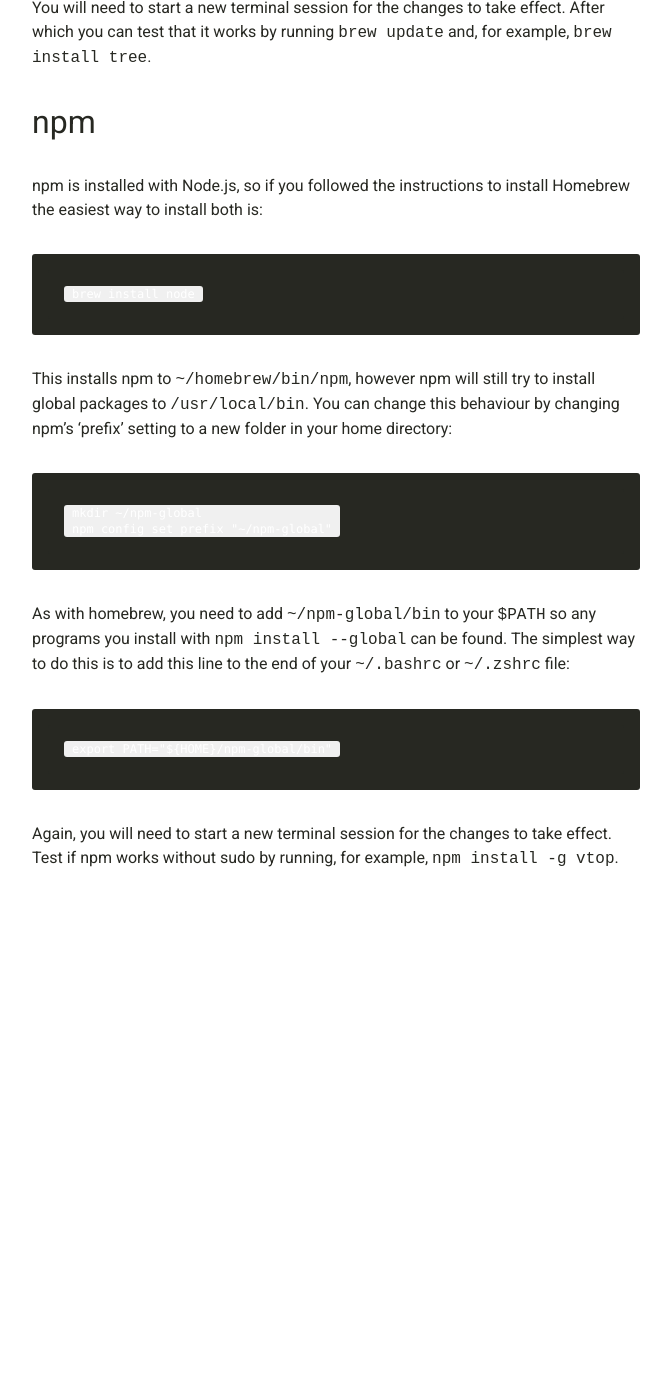
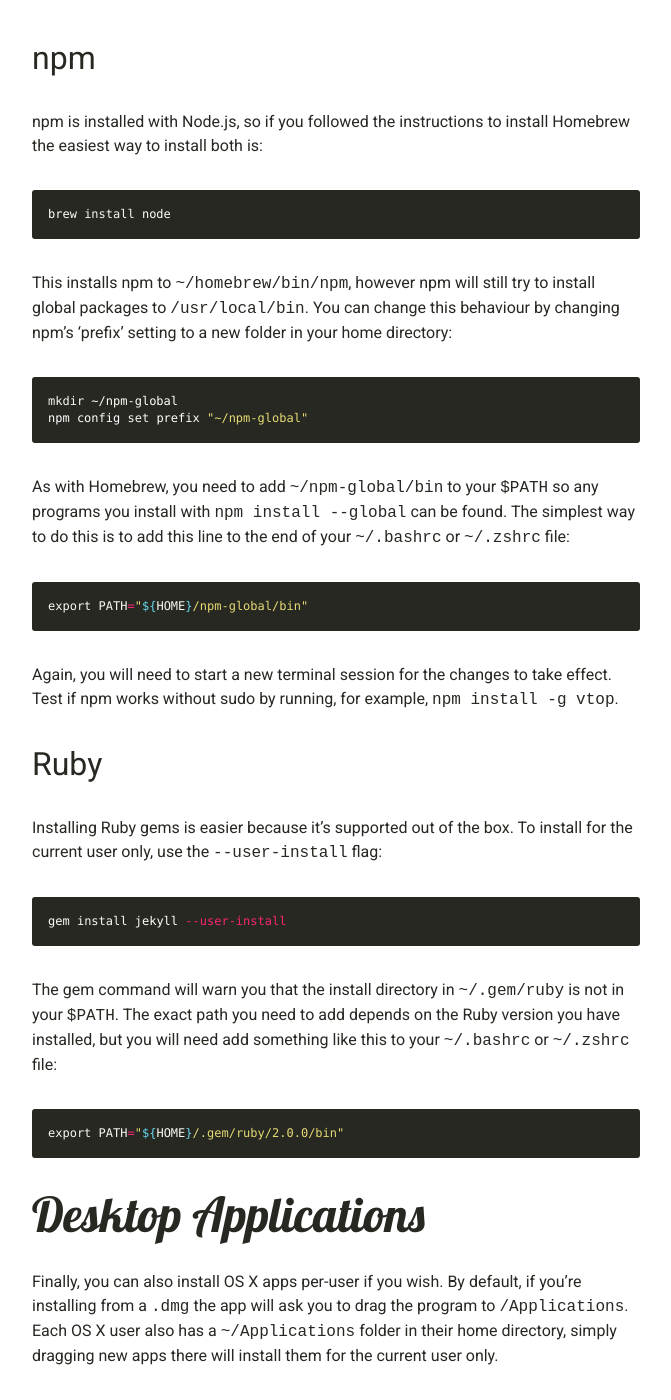
Before and after one commit to liamnewmarch/liamnewmarch.co.uk, a Jekyll site: the page built from _posts/2015-09-15-sudo-less-package-management.md, in a window 1280 px wide and 1400 px high, scrolled down 1329 px. Shown: the whole window, without its empty margins (304-975 px from the left). Built offline with Jekyll 4.4.1, drawn with Linux system fonts in a browser that asks for light colours; nearby versions of some CDN libraries; comment, search, counter and statistics services are not loaded; before the commit the page ends 2232 px from its top, so only the background shows below that; some of the changed text lies outside the part shown.

Commit message:
Add syntax highlighting, expand post

```diff
--- a/_posts/2015-09-15-sudo-less-package-management.md
+++ b/_posts/2015-09-15-sudo-less-package-management.md
@@ -14,11 +14,15 @@
 
 Installing Homebrew for the current user is as easy as cloning the repository and adding it’s `bin` to your `$PATH`. I chose to install it in `~/homebrew`, to do the same fire up a new shell in your home directory (or type `cd`) and enter:
 
+{% highlight Bash %}
     git clone https://github.com/Homebrew/homebrew
+{% endhighlight %}
 
 Next you need to add `~/homebrew/bin` to your `$PATH` so you can use the `brew` command, as well as anything else you choose to install with `brew install`. The simplest way to do this is to add this line to the end of your `~/.bashrc` or `~/.zshrc` file:
 
-    export PATH="${HOME}/homebrew/bin"
+{% highlight Bash %}
+export PATH="${HOME}/homebrew/bin"
+{% endhighlight %}
 
 You will need to start a new terminal session for the changes to take effect. After which you can test that it works by running `brew update` and, for example, `brew install tree`.
 
@@ -27,15 +31,41 @@
 
 npm is installed with Node.js, so if you followed the instructions to install Homebrew the easiest way to install both is:
 
-    brew install node
+{% highlight Bash %}
+brew install node
+{% endhighlight %}
 
 This installs npm to `~/homebrew/bin/npm`, however npm will still try to install global packages to `/usr/local/bin`. You can change this behaviour by changing npm’s ‘prefix’ setting to a new folder in your home directory:
 
-    mkdir ~/npm-global
-    npm config set prefix "~/npm-global"
+{% highlight Bash %}
+mkdir ~/npm-global
+npm config set prefix "~/npm-global"
+{% endhighlight %}
 
-As with homebrew, you need to add `~/npm-global/bin` to your `$PATH` so any programs you install with `npm install --global` can be found. The simplest way to do this is to add this line to the end of your `~/.bashrc` or `~/.zshrc` file:
+As with Homebrew, you need to add `~/npm-global/bin` to your `$PATH` so any programs you install with `npm install --global` can be found. The simplest way to do this is to add this line to the end of your `~/.bashrc` or `~/.zshrc` file:
 
-    export PATH="${HOME}/npm-global/bin"
+{% highlight Bash %}
+export PATH="${HOME}/npm-global/bin"
+{% endhighlight %}
 
 Again, you will need to start a new terminal session for the changes to take effect. Test if npm works without sudo by running, for example, `npm install -g vtop`.
+
+
+## Ruby
+
+Installing Ruby gems is easier because it’s supported out of the box. To install for the current user only, use the `--user-install` flag:
+
+{% highlight Bash %}
+gem install jekyll --user-install
+{% endhighlight %}
+
+The gem command will warn you that the install directory in `~/.gem/ruby` is not in your `$PATH`. The exact path you need to add depends on the Ruby version you have installed, but you will need add something like this to your `~/.bashrc` or `~/.zshrc` file:
+
+{% highlight Bash %}
+export PATH="${HOME}/.gem/ruby/2.0.0/bin"
+{% endhighlight %}
+
+
+# Desktop Applications
+
+Finally, you can also install OS X apps per-user if you wish. By default, if you’re installing from a `.dmg` the app will ask you to drag the program to `/Applications`. Each OS X user also has a `~/Applications` folder in their home directory, simply dragging new apps there will install them for the current user only.
```
